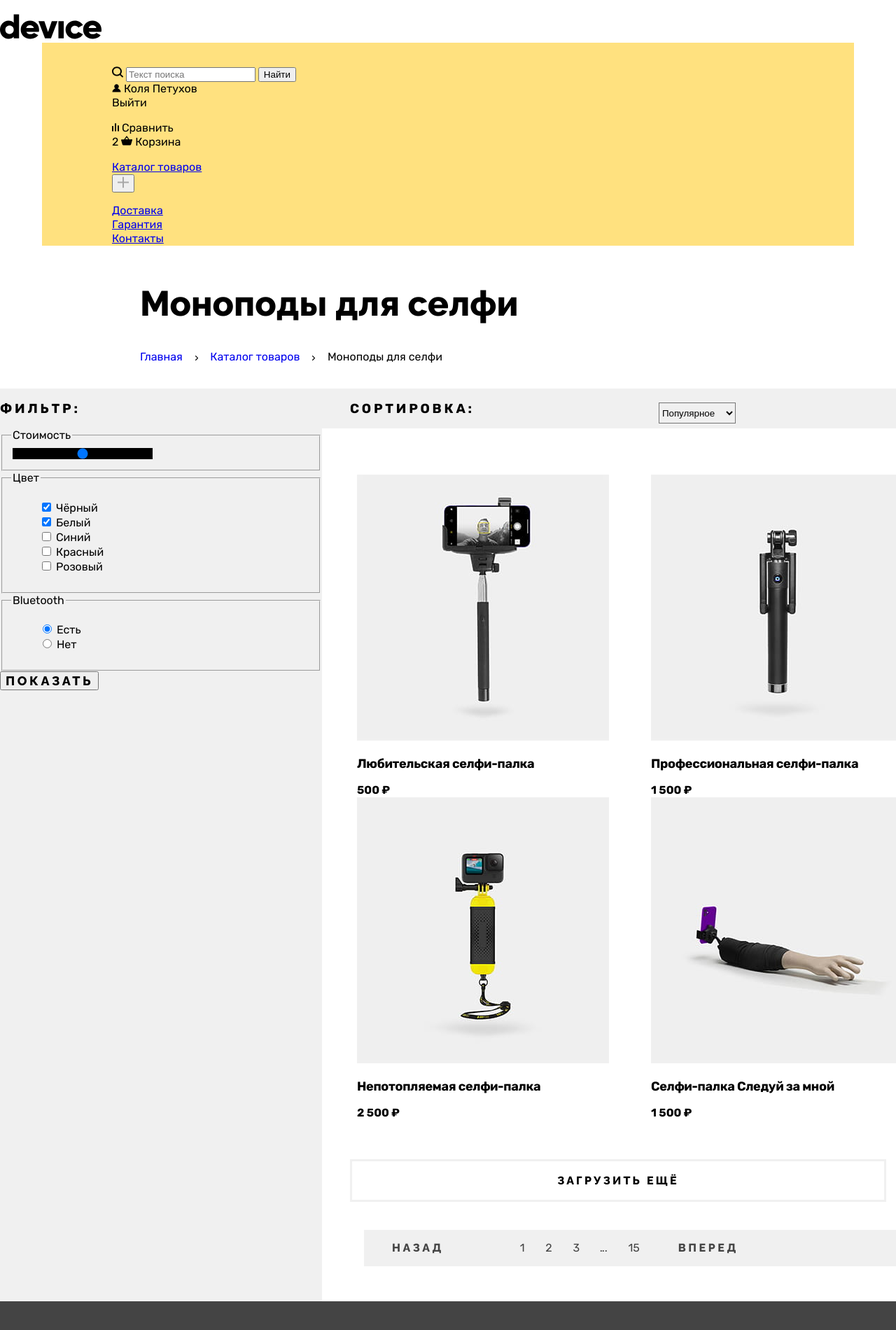
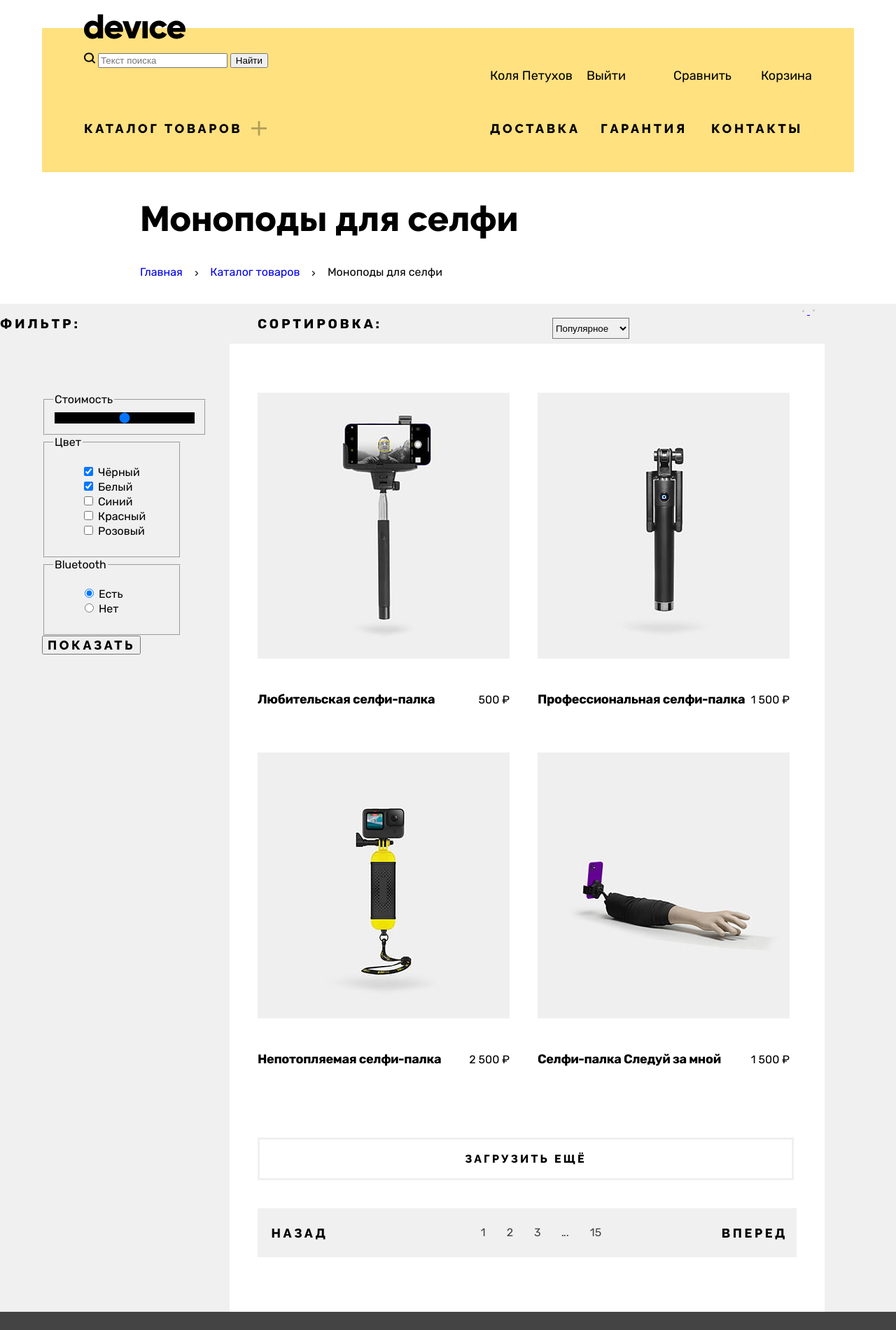
Before and after one commit to htmlacademy-htmlcss/1975783-device-33, a plain HTML site: page catalog.html in a window 1280 px wide. Shown: the top 1900 px of the page at 70% size. Drawn offline with Linux system fonts and the light colour scheme.

Commit message:
добавляет мелкие сетки на гридах

```diff
--- a/catalog.html
+++ b/catalog.html
@@ -7,75 +7,60 @@
   <link rel="stylesheet" href="styles/styles.css">
 </head>
 <body>
-  <header class="page-header">
+  <header class="page-header page-header-catalog">
     <h1 class="visually-hidden">Интернет-магазин "Девайс"</h1>
-    <a class="navigation-logo" href="#">
-      <img class="logo" width="145" height="36" alt="Логотип DEVICE" src="images/header-logo-black.svg"></a>
-    <nav class="navigation">
-      <div class="navigation-container-first">
-        <ul class="navigation-list navigation-list-first">
-          <li class="list navigation-item-first">
+    <div class="header-wrapper">
+      <div class="header-logo-wrapper">
+        <a class="header-logo" href="#">
+          <img class="logo" width="145" height="36" alt="Логотип DEVICE" src="images/header-logo-black.svg">
+        </a>
+      </div>
+      <div class="user-menu-wrapper">
         <form class="search-form" action="https://echo.htmlacademy.ru/" method="get">
           <label for="search-form">
             <img class="search-icon" alt="значок поиска" width="16" height="16" src="images/header-search.svg">
           </label>
-              <input class="search-field" placeholder="Текст поиска" type="text" name="search" id="search-form"
-                required>
-              <button class="button search-button" type="submit">
-                Найти
-              </button>
+          <input class="search-field" placeholder="Текст поиска" type="text" name="search" id="search-form" required>
+          <button class="button search-button" type="submit">Найти</button>
         </form>
-          </li>
+        <div class="user-menu">
+          <ul class="list-user-menu">
             <li class="list navigation-item-first">
-            <img class="mavigation-user-icon" alt="иконка пользователя" width="13" height="12"
-              src="images/header-user.svg">
               <a class="navigation-link" href="#">Коля Петухов</a>
             </li>
             <li class="list navigation-item-first">
-            <a class="navigation-link navigation-link-out" href="#">Выйти</a>
+              <a class="navigation-link user-login-icon" href="#">Выйти</a>
             </li>
           </ul>
-        <ul class="navigation-list navigation-list-user">
-          <li class="list navigation-item-first">
-            <img class="mavigation-compare-icon" alt="иконка сравнить" width="10" height="12"
-              src="images/header-compare.svg">
-            <a class="navigation-link" href="#"><span>Сравнить</span></a>
+          <ul class="list-user-menu-registration">
+            <li class="list navigation-item-user">
+              <a class="navigation-link user-compare-icon" href="#">Сравнить</a>
             </li>
-          <li class="list navigation-item-first">
-            <span class="basket">2</span>
-            <img class="mavigation-basket" alt="иконка корзина" width="16" height="14" src="images/header-basket.svg">
+            <li class="list navigation-item-user">
               <a class="navigation-link" href="#">
-              <span class="basket-list">Корзина</span>
+                <span class="basket-list user-basket-icon">Корзина</span>
               </a>
             </li>
           </ul>
         </div>
-      <div class="navigation-container-second">
-        <ul class="navigation-list navigation-list-catalog">
-          <li class="list navigation-item-second">
-            <a class="navigation-link-second" href="catalog.html">Каталог товаров</a>
+      </div>
+      <nav class="navigation navigation-catalog">
+        <ul class="navigation-menu">
+          <li class="list navigation-menu-item">
+            <a class="navigation-link-catalog navigation-link-catalog-main" href="catalog.html">Каталог товаров</a>
           </li>
-          <li class="list navigation-button">
-            <button class="button-catalog" type="submit">
-              <span class="button-plus">
-                <img class="mavigation-plus" alt="иконка плюс" src="images/header-plus.svg">
-              </span>
-            </button>
+          <li class="list navigation-menu-item">
+            <a class="navigation-link-catalog" href="#">Доставка</a>
+          </li>
+          <li class="list navigation-menu-item">
+            <a class="navigation-link-catalog" href="#">Гарантия</a>
+          </li>
+          <li class="list navigation-menu-item navigation-menu-item-contacts">
+            <a class="navigation-link-catalog" href="#">Контакты</a>
           </li>
         </ul>
-        <ul class="navigation-list navigation-list-information">
-          <li class="list navigation-item-second">
-            <a class="navigation-link-second" href="#">Доставка</a>
-          </li>
-          <li class="list navigation-item-second">
-            <a class="navigation-link-second" href="#">Гарантия</a>
-          </li>
-          <li class="list navigation-item-second">
-            <a class="navigation-link-second" href="#">Контакты</a>
-          </li>
-        </ul>
+      </nav>
     </div>
-    </nav>
   </header>
   <main class="main-container main-inner">
     <div class="container">
@@ -185,63 +170,55 @@
           </section>
           <div class="product-list-container">
             <section class="products">
-              <h3 class="products-title visually-hidden">Список товаров:</h3>
+              <h2 class="products-title visually-hidden">Список товаров:</h2>
               <ul class="product-list">
                 <li class="list product-card">
-                  <div class="product-card-selfi1">
                   <a class="product-card-link" href="#">
                     <img class="product-card-image" src="images/catalog-non-prof.jpg" Width="360" height="380"
                       alt="Любительская селфи-палка">
+                  </a>
+                  <div class="product-card-description">
                     <h3 class="product-card-title">Любительская селфи-палка</h3>
-                    </a>
+                    <p class="product-card-price">500 ₽</p>
                   </div>
-                  <b class="product-card-price">500 ₽</b>
                 </li>
                 <li class="list product-card">
-                  <div class="product-card-selfi3">
+                  <a class="product-card-link" href="#">
+                    <img class="product-card-image" src="images/catalog-prof.jpg" Width="360" height="380"
+                      alt="Профессиональная селфи-палка">
+                  </a>
+                  <div class="product-card-description">
+                    <h3 class="product-card-title">Профессиональная селфи-палка</h3>
+                    <p class="product-card-price">1 500 ₽</p>
+                  </div>
+                </li>
+                <li class="list product-card">
                   <a class="product-card-link" href="#">
                     <img class="product-card-image" src="images/catalog-unsinkable.jpg" Width="360" height="380"
                       alt="Непотопляемая селфи-палка">
+                  </a>
+                  <div class="product-card-description">
                     <h3 class="product-card-title">Непотопляемая селфи-палка</h3>
-                    </a>
+                    <p class="product-card-price">2 500 ₽</p>
                   </div>
-                  <b class="product-card-price">2 500 ₽</b>
-                </li>
-              </ul>
-              <ul class="product-list">
-                <li class="list product-card">
-                  <div class="product-card-selfi2">
-                    <a class="product-card-link" href="#">
-                      <img class="product-card-image" src="images/catalog-prof.jpg" Width="360" height="380"
-                        alt="Профессиональная селфи-палка">
-                      <h3 class="product-card-title">Профессиональная селфи-палка</h3>
-                    </a>
-                  </div>
-                  <b class="product-card-price">1 500 ₽</b>
                 </li>
                 <li class="list product-card">
-                  <div class="product-card-selfi4">
                   <a class="product-card-link" href="#">
                     <img class="product-card-image" src="images/catalog-follow-me.jpg" Width="360" height="380"
                       alt="Селфи-палка Следуй за мной">
+                  </a>
+                  <div class="product-card-description">
                     <h3 class="product-card-title">Селфи-палка Следуй за мной</h3>
-                    </a>
+                    <p class="product-card-price">1 500 ₽</p>
                   </div>
-                  <b class="product-card-price">1 500 ₽</b>
                 </li>
               </ul>
-            </section>
-            <section class="show-more-section">
               <div class="show-more">
                 <a class="button pagination-show-more" href="#">Загрузить ещё</a>
               </div>
               <div class="pagination">
+                <a class="pagination-link pagination-prev" href="#">Назад</a>
                 <ul class="pagination-list">
-                  <li class="list pagination-prev">
-                    <a class="pagination-link" href="#">Назад</a>
-                  </li>
-                </ul>
-                <ul class="pagination-numbers">
                   <li class="list pagination-item">
                     <a class="pagination-link" href="#">1</a>
                   </li>
@@ -258,16 +235,11 @@
                     <a class="pagination-link" href="#">15</a>
                   </li>
                 </ul>
-                <ul class="pagination">
-                  <li class="list pagination-next">
-                    <a class="pagination-link" href="#">Вперед</a>
-                  </li>
-                </ul>
+                <a class="pagination-link pagination-next" href="#">Вперед</a>
               </div>
             </section>
           </div>
         </div>
-        </section>
       </div>
     </div>
   </main>
--- a/styles/styles.css
+++ b/styles/styles.css
@@ -60,7 +60,7 @@ body {
 .header-logo-wrapper {
     padding: 0px 60px;
     width: 1040px;
-    background-image: linear-gradient(180deg,#ffffff 20px,#FFE17F 20px);
+    background-image: linear-gradient(180deg, #ffffff 20px, #FFE17F 20px);
 }
 
 .user-menu-wrapper {
@@ -77,7 +77,7 @@ body {
 
 .user-menu {
     display: grid;
-    grid-template-columns: repeat(2,250px);
+    grid-template-columns: repeat(2, 250px);
     font-size: 18px;
     line-height: 30px;
 }
@@ -85,13 +85,13 @@ body {
 .list-user-menu {
     display: grid;
     column-gap: 20px;
-    grid-template-columns: repeat(2,max-content);
+    grid-template-columns: repeat(2, max-content);
 }
 
 .list-user-menu-registration {
     display: grid;
     column-gap: 42px;
-    grid-template-columns: repeat(2,max-content);
+    grid-template-columns: repeat(2, max-content);
     align-items: center;
     margin: 0;
     padding-left: 0;
@@ -113,9 +113,13 @@ body {
     width: 1040px;
 }
 
+.navigation-catalog {
+    padding-bottom: 36px;
+}
+
 .navigation-list-user-menu {
     display: grid;
-    grid-template-columns: repeat(2,max-content);
+    grid-template-columns: repeat(2, max-content);
     column-gap: 42px;
     align-items: center;
     justify-content: end;
@@ -125,7 +129,7 @@ body {
 
 .navigation-menu {
     display: grid;
-    grid-template-columns: 560px repeat(2,138px) 184px;
+    grid-template-columns: 560px repeat(2, 138px) 184px;
     column-gap: 20px;
     margin: 0px;
     padding-left: 0px;
@@ -172,25 +176,15 @@ body {
     list-style-type: none;
 }
 
-/* .number-one {
+.number-one {
     font-weight: bold;
     font-size: 180px;
     color: #FFFFFF;
-    align-items: center;
     text-align: right;
-    height: 135px;
-    width: 250px;
-    padding: 0;
-    display: flex;
-    justify-content: end;
-    margin-right: 50px;
-    margin-left: 920px;
-} */
-
-
-
+}
 
 .container {
+    box-sizing: border-box;
     width: 1440px;
     margin: 0 auto;
 }
@@ -200,10 +194,23 @@ body {
 }
 
 .gallery {
-    width: 1160px;
-    display: flex;
-    justify-content: space-between;
-    background: linear-gradient(to top, #FFFFFF 20%, #FFE17F 80%);
+    padding-left: 30px;
+    padding-right: 30px;
+    margin: 0 auto;
+    width: 1100px;
+    background-image: linear-gradient(180deg, #FFE17F 148px, #ffffff 114px);
+}
+
+.slider-pagination,
+.slider-button,
+.slider-pagination-button {
+    padding: 0;
+    margin: 0;
+    border: 0;
+}
+
+.slider-button {
+    width: 0;
 }
 
 .quadrocopter-tagline {
@@ -214,14 +221,12 @@ body {
 .gallery-container {
     display: flex;
     justify-content: space-between;
-    width: 1111px;
     margin: 0 auto;
 }
 
 .gallery-slider {
     display: flex;
     justify-content: space-between;
-    width: 560px;
 }
 
 .quadrocopter-advantages {
@@ -249,6 +254,8 @@ body {
 }
 
 .quadrocopter-details {
+    font-family: "Raleway", "Arial", sans-serif;
+    font-weight: 800;
     font-size: 18px;
     line-height: 21px;
     letter-spacing: 0.2em;
@@ -662,6 +669,12 @@ body {
     text-decoration: none;
 }
 
+.filter {
+    box-sizing: border-box;
+    padding: 70px 68px 70px 60px;
+    width: 328px;
+}
+
 .slider {
     appearance: none;
     width: 200px;
@@ -686,7 +699,7 @@ body {
 }
 
 .sorting {
-    width: 840px;
+    width: 800px;
     display: flex;
     justify-content: space-between;
     padding-left: 40px;
@@ -705,39 +718,29 @@ body {
     margin-top: 20px;
 }
 
-.pagination {
-    display: flex;
-    justify-content: space-between;
-    width: 760px;
-    margin: 0 auto;
-    background: #F0F0F0;
-}
-
-.pagination-numbers {
-    display: flex;
-    justify-content: space-around;
-    width: 490px;
-    font-style: normal;
-    font-weight: normal;
-    font-size: 16px;
-    line-height: 20px;
-    color: #444444;
-}
-
-.products {
-    display: flex;
-    justify-content: space-around;
+.product-list {
+    display: grid;
+    grid-template-rows: 1fr min-content;
+    grid-template-columns: repeat(2, 1fr);
+    box-sizing: border-box;
+    padding: 70px 40px 44px 40px;
     width: 840px;
-    margin: 0px;
+    column-gap: 40px;
+    row-gap: 28px;
+    margin: 0 0 20px;
 }
 
 .product-list-container {
     background: #FFFFFF;
-    padding: 50px 0;
+    padding-bottom: 78px;
 }
 
-.catalog-filter {
-    width: 460px;
+.product-card {
+    display: grid;
+    grid-template-rows: 380px min-content;
+    row-gap: 10px;
+    width: 360px;
+    min-height: 452px;
 }
 
 .product-card-title {
@@ -746,6 +749,14 @@ body {
     line-height: 20px;
     letter-spacing: -0.02em;
     color: #000000;
+}
+
+.product-card-description {
+    display: flex;
+    justify-content: space-between;
+    align-items: baseline;
+    padding-top: 20px;
+    padding-bottom: 20px;
 }
 
 .product-card-link,
@@ -757,11 +768,37 @@ body {
 .show-more {
     border: #F0F0F0 solid;
     width: 760px;
-    margin: 40px;
+    margin: 0px 40px 40px 40px;
     height: 55px;
     display: flex;
     align-items: center;
     justify-content: center;
+}
+
+.pagination {
+    display: grid;
+    grid-template-columns: 120px 1fr 120px;
+    min-height: 70px;
+    background: #F0F0F0;
+    margin-left: 40px;
+    margin-right: 40px;
+}
+
+.pagination-list {
+    display: flex;
+    justify-content: center;
+    align-items: center;
+    width: 490px;
+    font-style: normal;
+    font-weight: normal;
+    font-size: 16px;
+    line-height: 20px;
+    color: #444444;
+}
+
+.pagination-item {
+    margin-left: 15px;
+    margin-right: 15px;
 }
 
 .pagination-show-more {
@@ -776,19 +813,11 @@ body {
     display: block;
 }
 
-.pagination-sector {
-    background: #EBEBEB;
-}
-
 .pagination-link {
     font-weight: normal;
     font-size: 16px;
     line-height: 20px;
     color: #444444;
-}
-
-.pagination-numbers {
-    justify-content: space-around;
 }
 
 .pagination-prev,
@@ -799,16 +828,8 @@ body {
     line-height: 21px;
     display: flex;
     align-items: center;
-    justify-content: space-between;
+    justify-content: center;
     letter-spacing: 0.2em;
     text-transform: uppercase;
     color: #000000;
 }
-
-.pagination-prev {
-    width: 128px;
-}
-
-.pagination-next {
-    width: 140px;
-}
```
Also changed, not shown: index.html (+3 -4 lines). Lines whose indentation alone changed are shown as unchanged.
